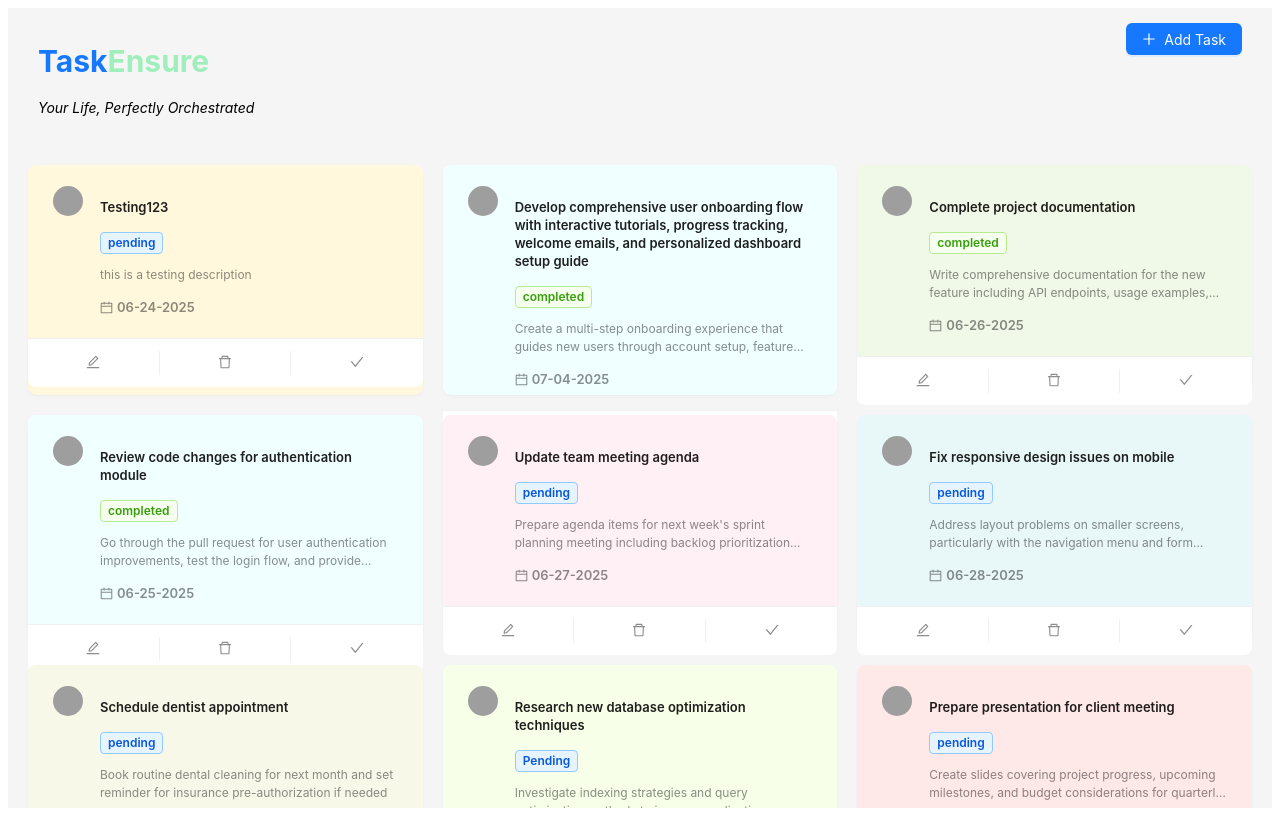
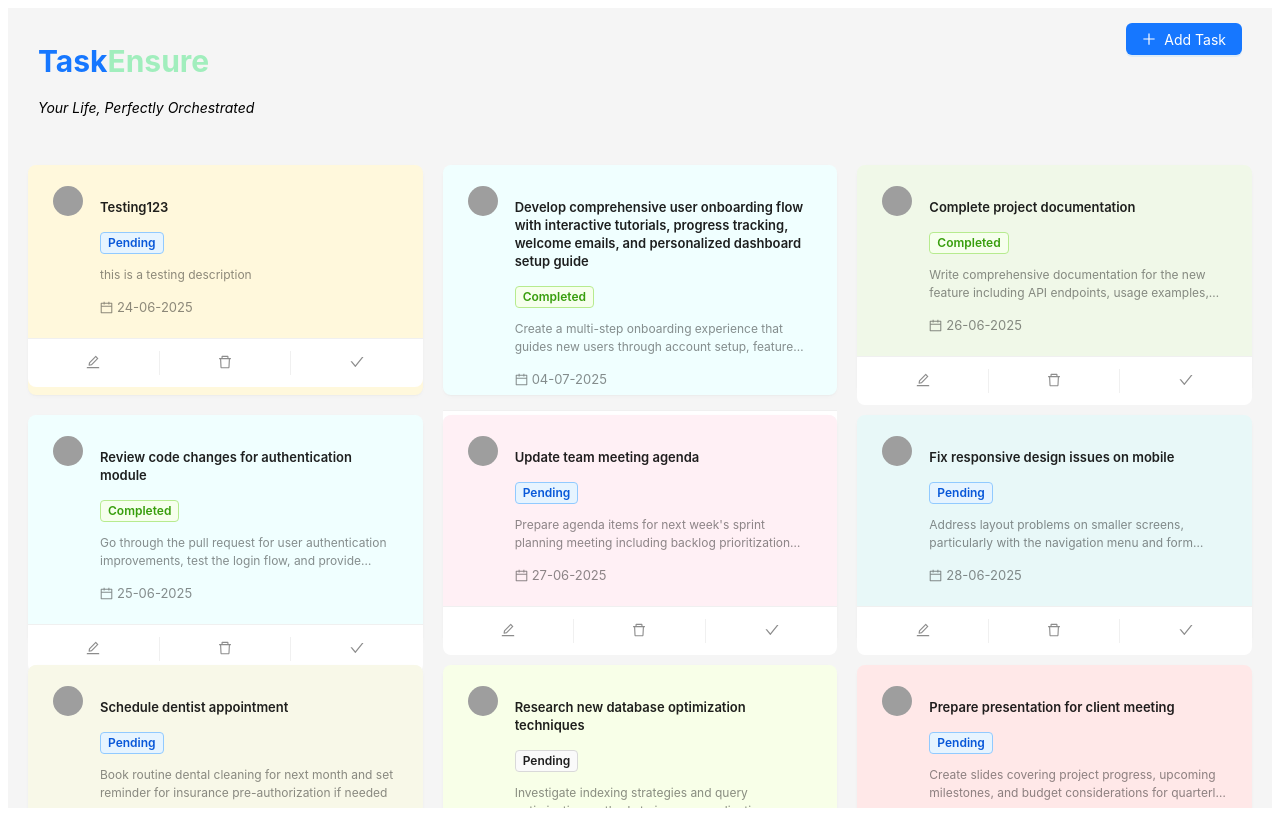
Before and after one commit to varun277/TaskEnsure-The-To-do-App, a React (Vite) app: page / in a window 1280 px wide. Built offline with nearby package versions, Linux system fonts and the light colour scheme; grey boxes are pictures that could not be loaded; the HTML template or start-up script is replaced by a standard one.

Commit message:
[todo]-Installed few packages and implemented functions for delete and edit

```diff
--- a/package.json
+++ b/package.json
@@ -13,7 +13,8 @@
     "@ant-design/icons": "^5.6.1",
     "@dnd-kit/core": "^6.3.1",
     "antd": "^5.25.3",
-    "moment": "^2.30.1",
+    "dayjs": "^1.11.13",
+    "dexie": "^4.0.11",
     "react": "^19.1.0",
     "react-dom": "^19.1.0",
     "sass": "^1.89.0",
--- a/src/Components/Card/TodoCard.jsx
+++ b/src/Components/Card/TodoCard.jsx
@@ -5,14 +5,15 @@ import {
   EditOutlined,
   PlusCircleOutlined,
 } from "@ant-design/icons";
-import { Avatar, Card, Col, Empty, Row, Tag, Typography } from "antd";
+import { Avatar, Card, Col, Empty, Row, Tag, Tooltip, Typography } from "antd";
 import styles from "./TodoCard.module.css";
 import Meta from "antd/es/card/Meta";
-import moment from "moment";
 const { Text } = Typography;
 import { cardBg, tagColor } from "../../Constant/Constants";
+import { useCallback } from "react";
+import dayjs from "dayjs";
 
-function TodoCard({ list }) {
+function TodoCard({ list, updateTodo, onEditTask }) {
   // If no todo list available
   if (list?.length === 0) {
     return (
@@ -33,12 +34,6 @@ function TodoCard({ list }) {
     );
   }
 
-  const actions = [
-    <EditOutlined key="edit" />,
-    <DeleteOutlined key="setting" />,
-    <CheckOutlined key="completed" />
-  ];
-
   // Get random bg color for cards
   const getRandomBackground = (array) => {
     const randomIndex = Math.floor(Math.random() * array?.length)
@@ -46,22 +41,39 @@ function TodoCard({ list }) {
   }
 
   // Get tag color according to status
-  const getTagColor = (statusType) => {
+  const getTagColor = useCallback((statusType) => {
     if (!statusType) return tagColor["pending"];
     return tagColor[statusType]
+  }, [])
+
+  const onDeleteCard = (task) => {
+    const filteredList = list?.filter(item => item?.id !== task?.id);
+    updateTodo(filteredList)
+  }
+
+  const onEditCard = (task) => {
+    onEditTask(task)
+  }
+
+  const onTaskComplete = (task) => {
+
   }
 
   return (
     <>
       <Row gutter={[20, 20]}>
-        {list?.map((item) => (
+        {list?.map((item, key) => (
           <Col span={8}>
             <Card
               hoverable
               variant="borderless"
               style={{ background: getRandomBackground(cardBg), border: "1px solid var(--elevate6)" }}
               className={styles.cardStyle}
-              actions={actions}
+              actions={[
+                <Tooltip title="Edit the task"><EditOutlined key="edit" onClick={() => onEditCard(item)} /></Tooltip>,
+                <Tooltip title="Delete the task"><DeleteOutlined key="setting" onClick={() => onDeleteCard(item)} /></Tooltip>,
+                <Tooltip title="Set as complete"><CheckOutlined key="completed" onClick={() => onTaskComplete(item)} /></Tooltip>
+              ]}
             >
               <Meta
                 avatar={
@@ -78,14 +90,14 @@ function TodoCard({ list }) {
                     <p className={styles.descriptionStyle}>
                       {item?.description}
                     </p>
-                    <Text strong className={styles.dateStyle}>
+                    <Text className={styles.dateStyle}>
                       <CalendarOutlined
                         style={{
                           marginRight: "4px",
                           color: "var(--elevated2)",
                         }}
                       />
-                      {moment(item?.date).format("MM-DD-YYYY")}
+                      {dayjs(item?.date).format("DD-MM-YYYY")}
                     </Text>
                   </>
                 }
@@ -93,7 +105,7 @@ function TodoCard({ list }) {
             </Card>
           </Col>
         ))}
-      </Row>
+      </Row >
     </>
   );
 }
--- a/src/Components/Modal/AddTaskModal.jsx
+++ b/src/Components/Modal/AddTaskModal.jsx
@@ -1,8 +1,25 @@
 import { DatePicker, Form, Input, Modal, Select, Tag } from "antd";
 import styles from "./AddTaskModal.module.css";
+import { useEffect } from "react";
+import dayjs from "dayjs";
 const { TextArea } = Input;
 
-function AddTaskModal({ form, onTaskSubmit, closeModal }) {
+function AddTaskModal({ form, onTaskSubmit, closeModal, activeTask }) {
+
+  // if user is updating the task
+  useEffect(() => {
+    if (activeTask) {
+      form.setFieldsValue({
+        id: activeTask?.id,
+        title: activeTask?.title,
+        description: activeTask?.description,
+        priority: activeTask?.priority,
+        status: activeTask?.status,
+        date: dayjs(activeTask.date)
+      })
+    }
+  }, [])
+
   // Validate the form values
   const onSubmit = async () => {
     try {
--- a/src/Components/Todo.jsx
+++ b/src/Components/Todo.jsx
@@ -1,4 +1,4 @@
-import { useState } from "react";
+import { useMemo, useState } from "react";
 import styles from "./Todo.module.css";
 import { Button, Form, Layout } from "antd";
 import { PlusOutlined } from "@ant-design/icons";
@@ -13,18 +13,46 @@ export default function Todo() {
   const [openModal, setModalOpen] = useState(false);
   // State that stores todo list
   const [todoList, setTodoList] = useState(todoDemo);
+  // Selected task for edit
+  const [selectedTaskForEdit, setSelectedTaskForEdit] = useState(null)
   // Store each task
   const handleCreatedTask = (values) => {
-    setTodoList((prev) => [
-      ...prev,
-      { id: Math.floor(Math.random() * 10000), ...values, status: "pending" },
-    ]);
+    // To update existing todo
+    if (selectedTaskForEdit) {
+      setTodoList((prev) =>
+        prev?.map((item) =>
+          item?.id === selectedTaskForEdit?.id ? { id: item?.id, ...values } : item
+        )
+      )
+    }
+    else {
+      setTodoList((prev) => [
+        ...prev,
+        { id: Math.floor(Math.random() * 10000), ...values, status: "Pending" },
+      ]);
+    }
     closeModal();
   };
+
   // CloseModal
   const closeModal = () => {
     setModalOpen(false);
   };
+
+  // Update to-do list on edit, delete and status change
+  const updateTodo = (updatedTodo) => {
+    setTodoList([...updatedTodo])
+  }
+
+  const onEditTask = (task) => {
+    setSelectedTaskForEdit(task);
+    setModalOpen(true)
+  }
+
+  // Memoize the Todo component
+  const memoizedTodo = useMemo(() => {
+    return (<TodoCard list={todoList} updateTodo={updateTodo} onEditTask={onEditTask} />)
+  }, [todoList])
 
   return (
     <div className={styles.wrapper}>
@@ -36,9 +64,10 @@ export default function Todo() {
               form={form}
               onTaskSubmit={handleCreatedTask}
               closeModal={closeModal}
+              activeTask={selectedTaskForEdit}
             />
           )}
-          <TodoCard list={todoList} />
+          {memoizedTodo}
         </Content>
       </Layout>
     </div>
--- a/src/Constant/Constants.js
+++ b/src/Constant/Constants.js
@@ -30,6 +30,6 @@ export const cardBg = [
 ];
 
 export const tagColor = {
-    "pending": "blue",
-    "completed": "green"
+    Pending: "blue",
+    Completed: "green"
 }
--- a/src/Constant/Test.js
+++ b/src/Constant/Test.js
@@ -5,7 +5,7 @@ export const todoDemo = [
     description: "this is a testing description",
     priority: "Medium",
     date: "2025-06-24T18:30:00.000Z",
-    status: "pending"
+    status: "Pending"
   },
   {
     id: 7477,
@@ -15,7 +15,7 @@ export const todoDemo = [
       "Create a multi-step onboarding experience that guides new users through account setup, feature discovery, and initial configuration. Include interactive tooltips, progress indicators, and automated email sequences.",
     priority: "High",
     date: "2025-07-04T10:00:00.000Z",
-    status: "completed"
+    status: "Completed"
   },
   {
     id: 7468,
@@ -24,7 +24,7 @@ export const todoDemo = [
       "Write comprehensive documentation for the new feature including API endpoints, usage examples, and troubleshooting guide",
     priority: "High",
     date: "2025-06-26T09:00:00.000Z",
-    status: "completed"
+    status: "Completed"
   },
   {
     id: 7469,
@@ -33,7 +33,7 @@ export const todoDemo = [
       "Go through the pull request for user authentication improvements, test the login flow, and provide feedback on security implementations",
     priority: "High",
     date: "2025-06-25T14:00:00.000Z",
-    status: "completed"
+    status: "Completed"
   },
   {
     id: 7470,
@@ -42,7 +42,7 @@ export const todoDemo = [
       "Prepare agenda items for next week's sprint planning meeting including backlog prioritization and resource allocation",
     priority: "Medium",
     date: "2025-06-27T11:30:00.000Z",
-    status: "pending"
+    status: "Pending"
   },
   {
     id: 7471,
@@ -51,7 +51,7 @@ export const todoDemo = [
       "Address layout problems on smaller screens, particularly with the navigation menu and form inputs on iOS Safari",
     priority: "Medium",
     date: "2025-06-28T16:45:00.000Z",
-    status: "pending"
+    status: "Pending"
   },
   {
     id: 7472,
@@ -60,7 +60,7 @@ export const todoDemo = [
       "Book routine dental cleaning for next month and set reminder for insurance pre-authorization if needed",
     priority: "Low",
     date: "2025-06-30T10:00:00.000Z",
-    status: "pending"
+    status: "Pending"
   },
   {
     id: 7473,
@@ -77,7 +77,7 @@ export const todoDemo = [
       "Create slides covering project progress, upcoming milestones, and budget considerations for quarterly review with stakeholders",
     priority: "High",
     date: "2025-06-29T08:30:00.000Z",
-    status: "pending"
+    status: "Pending"
   },
   {
     id: 7475,
@@ -86,7 +86,7 @@ export const todoDemo = [
       "Purchase printer paper, pens, sticky notes, and replacement toner cartridges for the office printer",
     priority: "Low",
     date: "2025-07-02T12:00:00.000Z",
-    status: "pending"
+    status: "Pending"
   },
   {
     id: 7476,
@@ -95,6 +95,6 @@ export const todoDemo = [
       "Address the top 5 user interface suggestions from beta testers including button placement and color scheme adjustments",
     priority: "Medium",
     date: "2025-07-03T15:20:00.000Z",
-    status: "pending"
+    status: "Pending"
   },
 ];
```
Also changed, not shown: 1 other file (tests, documents, lock files or other folders).
